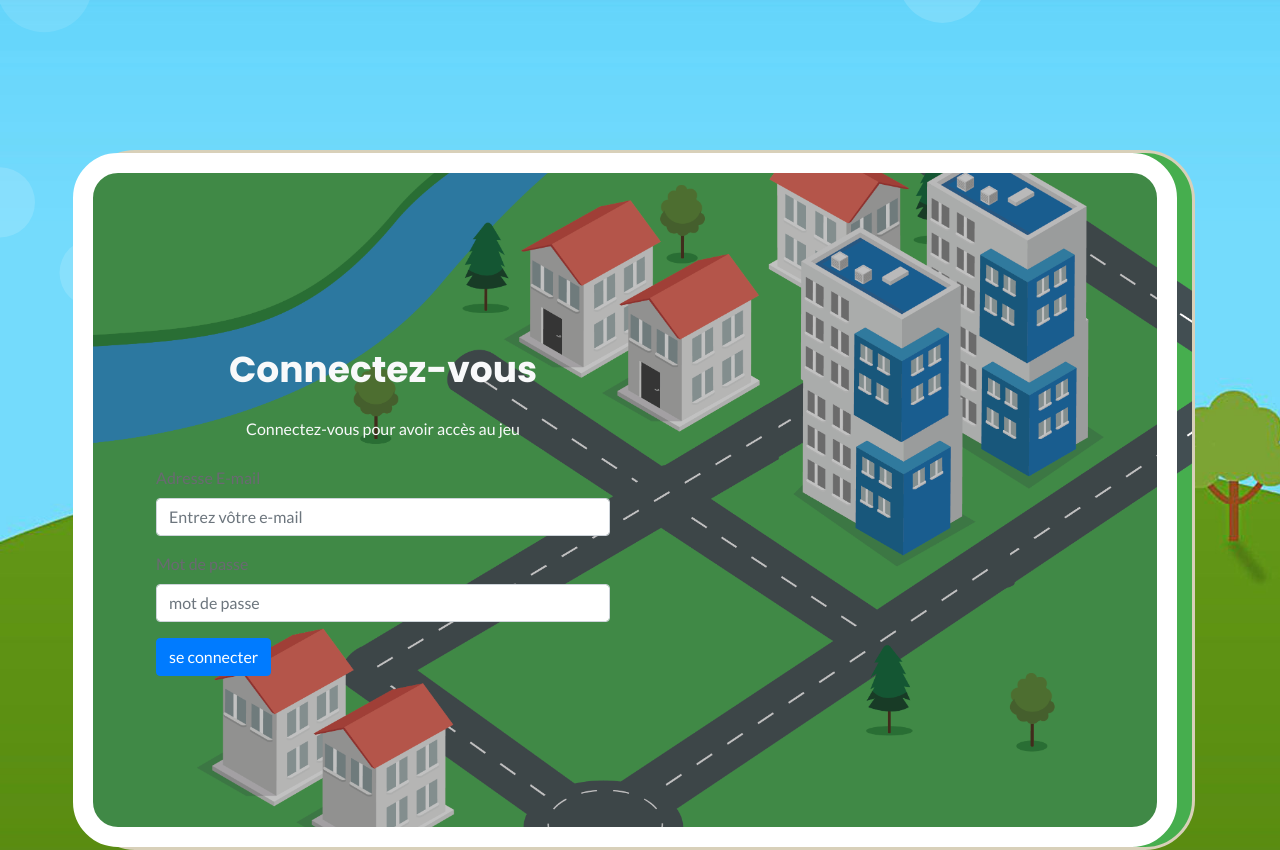
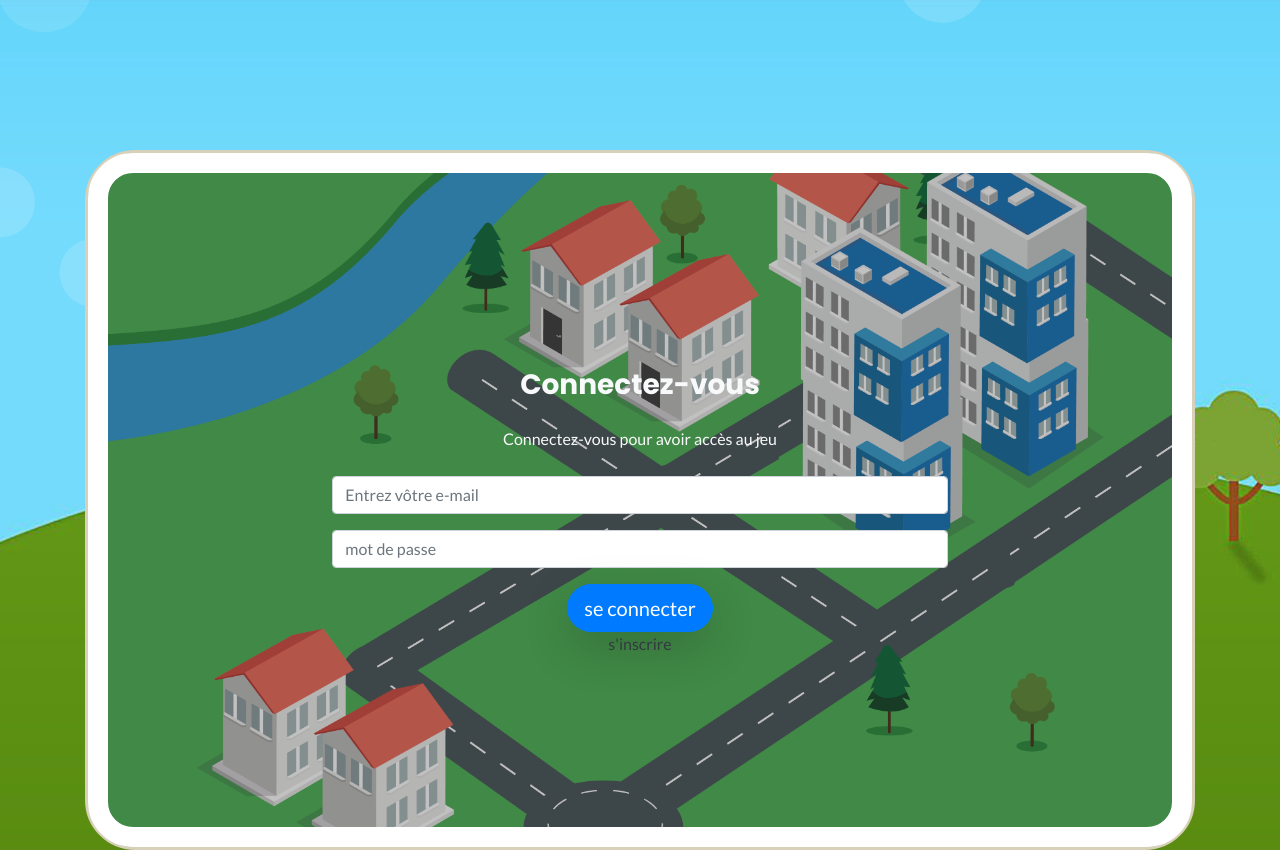
Before and after one commit to saltyfoxy/WorkShopB3EPSIBdxTeam2, a PHP site: page /jeu/connexion-inscription.php in a window 1280 px wide. Run offline with PHP 8.4, Linux system fonts and the light colour scheme.

Commit message:
ajout de la liste des score + Formulaire de connexion et inscription dans jeu

```diff
--- a/jeu/connexion-inscription.php
+++ b/jeu/connexion-inscription.php
@@ -64,21 +64,70 @@
 
             <div class="container justify-content-around">
                 <div class="mt-150 sak2 sak background" id="bg_ville" style="border-radius: 50px;border:3px solid #d8d0b9; height: 700px">
-                    <div class=" row p-5 d-flex align-items-center filtre-sak" style="border-radius: 45px;border:20px solid #fff; background-color: rgba(50,50,50,0.3); p-5; width: 100%; height: 100%">
+                    <div class="p-5 d-flex align-items-center justify-content-around filtre-sak" style="border-radius: 45px;border:20px solid #fff; background-color: rgba(50,50,50,0.3); p-5; width: 100%; height: 100%">
 
-                        <form method="post" class="col-6 justify-content-around">
-                            <h2 class="text-center text-light m-4">Connectez-vous</h2>
+                            <form method="post" id="connexion" class="col-8 d-none">
+                                <h3 class="text-center text-light m-4">Connectez-vous</h3>
                                 <p class="text-center text-light m-4">Connectez-vous pour avoir accès au jeu</p>
                                 <div class="form-group">
-                                <label for="exampleInputEmail1">Adresse E-mail</label>
                                     <input type="email" class="form-control" aria-describedby="emailHelp" placeholder="Entrez vôtre e-mail">
                                 </div>
                                 <div class="form-group">
-                                <label for="exampleInputPassword1">Mot de passe</label>
                                     <input type="password" class="form-control" placeholder="mot de passe">
                                 </div>
-                            <button type="submit" class="btn btn-primary">se connecter</button>
+                                <div class="row justify-content-around" >
+                                    <button type="submit" class="btn btn-primary btn-lg shadow-lg rounded-pill">se connecter</button>
+                                </div>
+                                <div class="row justify-content-around" >
+                                    <a class="text-dark" href="#inscription" onclick="affiche_inscription()">s'inscrire</a>
+                                </div>
                             </form>
+
+                            <form method="post" id="inscription" class="col-8 d-none">
+                                <h3 class="text-center text-light m-4">Inscrivez-vous</h3>
+                                <p class="text-center text-light m-4">Inscrivez-vous dès maintenant !</p>
+                                <div class="form-group">
+                                    <input type="text" class="form-control" aria-describedby="nom" placeholder="nom">
+                                </div>
+                                <div class="form-group">
+                                    <input type="text" class="form-control" aria-describedby="prenom" placeholder="prénom">
+                                </div>
+                                <div class="form-group">
+                                    <input type="email" class="form-control" aria-describedby="email" placeholder="e-mail">
+                                </div>
+                                <div class="form-group">
+                                    <input type="password" class="form-control" placeholder="mot de passe">
+                                </div>
+                                <div class="row justify-content-around" >
+                                    <button type="submit" class="btn btn-primary btn-lg shadow-lg rounded-pill">s'inscrire</button>
+                                </div>
+                                <div class="row justify-content-around" >
+                                    <a class="text-dark" href="#connexion" onclick="affiche_connexion()">se connecter</a>
+                                </div>
+                            </form>
+
+                            <!--====== JAVASCRIPT ======-->
+                            <script type="application/javascript">
+                                //===== Initialisation des variable
+                                var connexion   = document.getElementById('connexion');
+                                var inscription = document.getElementById('inscription');
+
+                                connexion.classList.remove('d-none');
+
+                                //===== Affiche connexion
+                                function affiche_connexion()
+                                {
+                                    inscription.classList.add('d-none');
+                                    connexion.classList.remove('d-none');
+                                }
+
+                                //===== Affiche le choix de niveau
+                                function affiche_inscription()
+                                {
+                                    connexion.classList.add('d-none');
+                                    inscription.classList.remove('d-none');
+                                }
+                            </script>
 
                     </div>
                 </div>
--- a/jeu/include/bdd.php
+++ b/jeu/include/bdd.php
@@ -9,7 +9,7 @@
         /*
          * En cas d'erreur, gestion d'une exception (à voir plus tard)
          */
-        header('Location: index.php');
+        header('Location: ../index.php');
         exit();
     }
 ?>
```
Also changed, not shown: jeu/include/logout.php (added, +7 -0 lines), jeu/include/menu.php (+60 -1 lines). Lines whose indentation alone changed are shown as unchanged.
